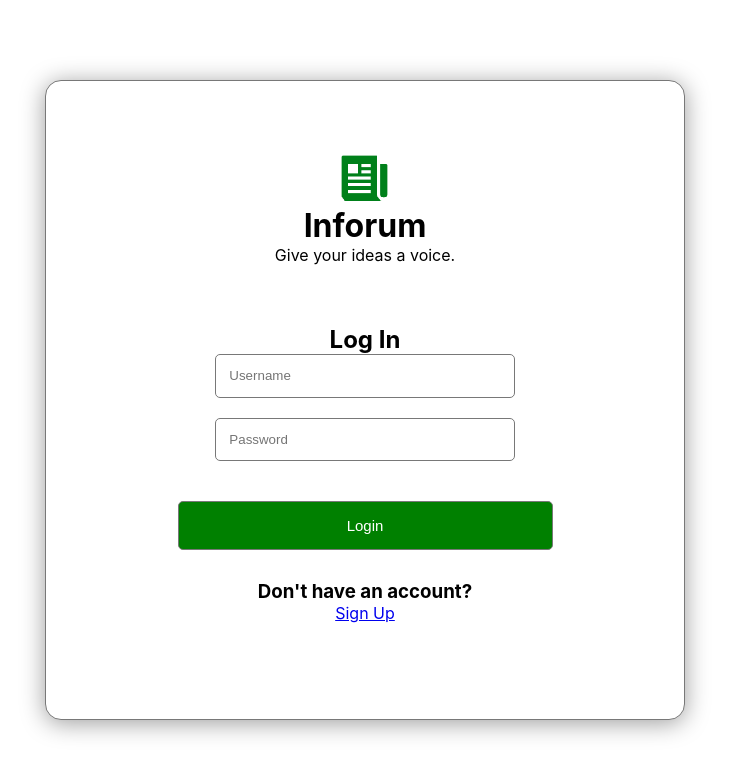
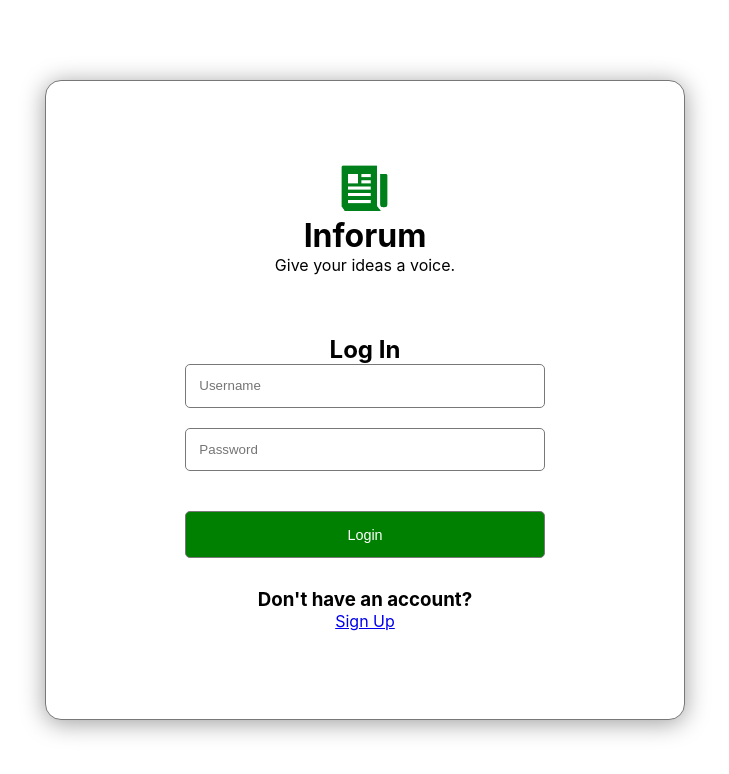
Before and after one commit to chibukasia/inforum, a React (Create React App) app in the folder client/: page /login in a window 1280 px wide. Shown: the top 774 px of the page, without its empty margins (275-1004 px from the left). Built offline with nearby package versions, Linux system fonts and the light colour scheme.

Commit message:
styled login button

```diff
--- a/client/src/components/loginform.css
+++ b/client/src/components/loginform.css
@@ -33,7 +33,7 @@
     display: flex;
     flex-direction: column;
     align-items: center;
-    padding-top: 70px;
+    padding-top: 80px;
 }
 
 form {
@@ -53,14 +53,14 @@ form {
     border-radius: 5px;
     cursor: pointer;
     color: #FFFFFF;
-    font-size: 15px;
+    font-size: 0.90em;
     margin-top: 20px;
     margin-bottom: 30px;
 }
 
 input {
 
-    width: 80%;
+    width: 100%;
     padding: 1em;
     background: #FFFFFF;
     border: 1px solid #787878;
```
